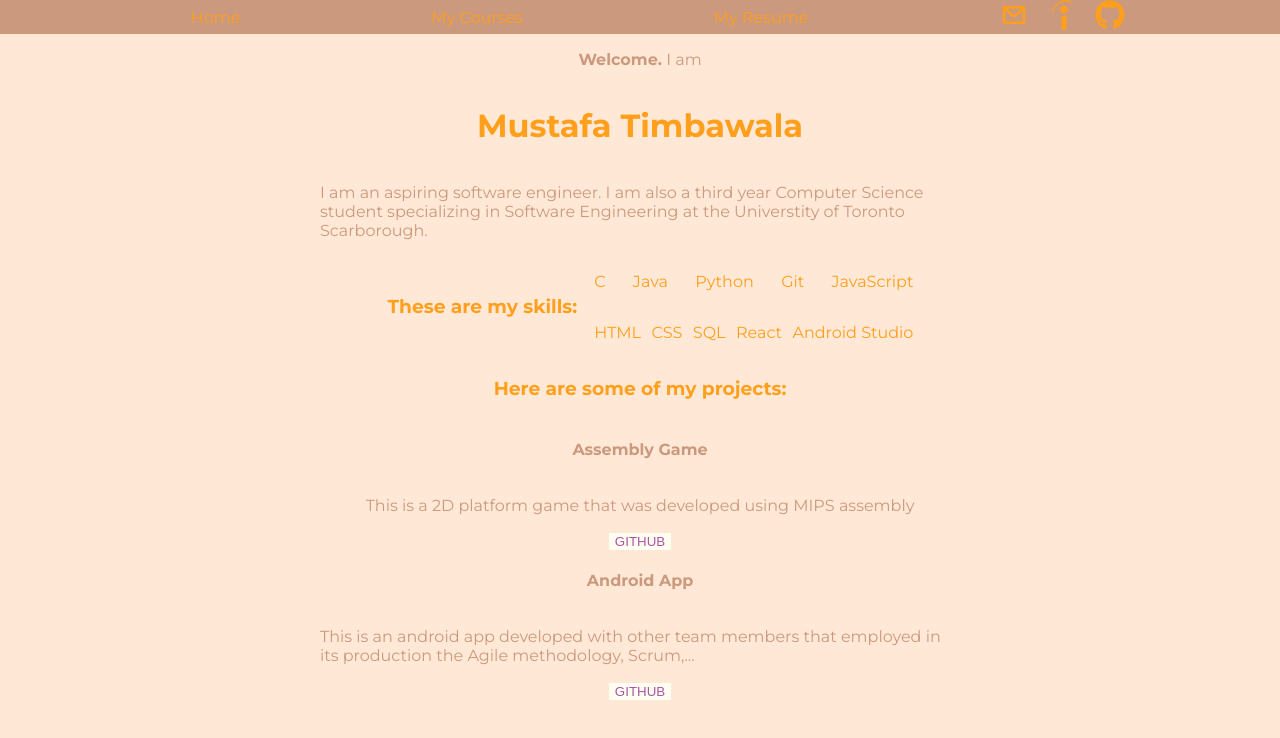
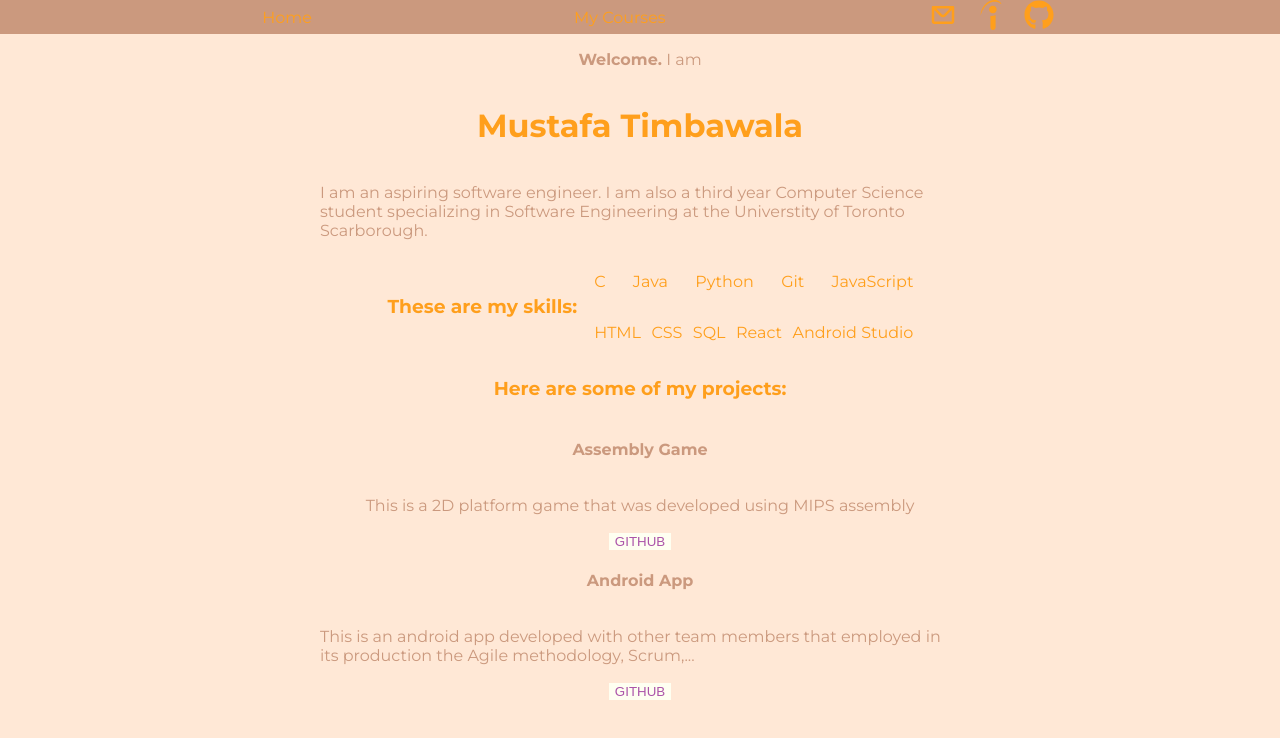
Before and after one commit to MustafaTimbawala/Portfolio, a Next.js app: page / in a window 1280 px wide. Shown: the top 738 px of the page. Built offline with nearby package versions, Linux system fonts and the light colour scheme.

Commit message:
Removed the resume section

```diff
--- a/src/app/UI/sideNav.tsx
+++ b/src/app/UI/sideNav.tsx
@@ -13,9 +13,6 @@ export default function SideNav() {
          <Link href={"/courses"}>My Courses</Link>
          </div>
          <div>
-         <Link href={"/resume"}>My Resume</Link>
-         </div>
-         <div>
             <SocialLinks/>
          </div>
 
```
Also changed, not shown: src/app/resume/page.tsx (deleted, +0 -10 lines), 1 other file (tests, documents, lock files or other folders).
